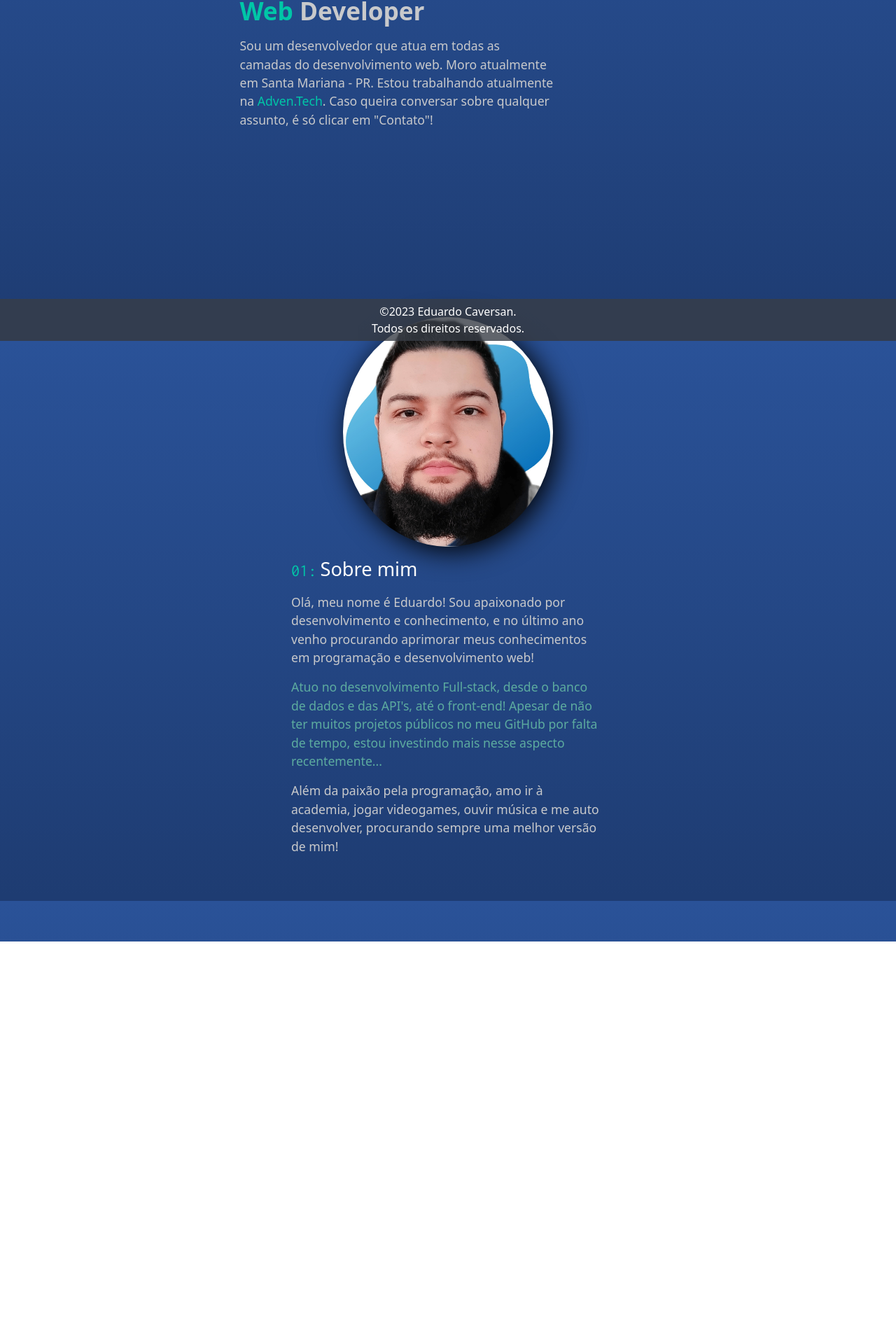
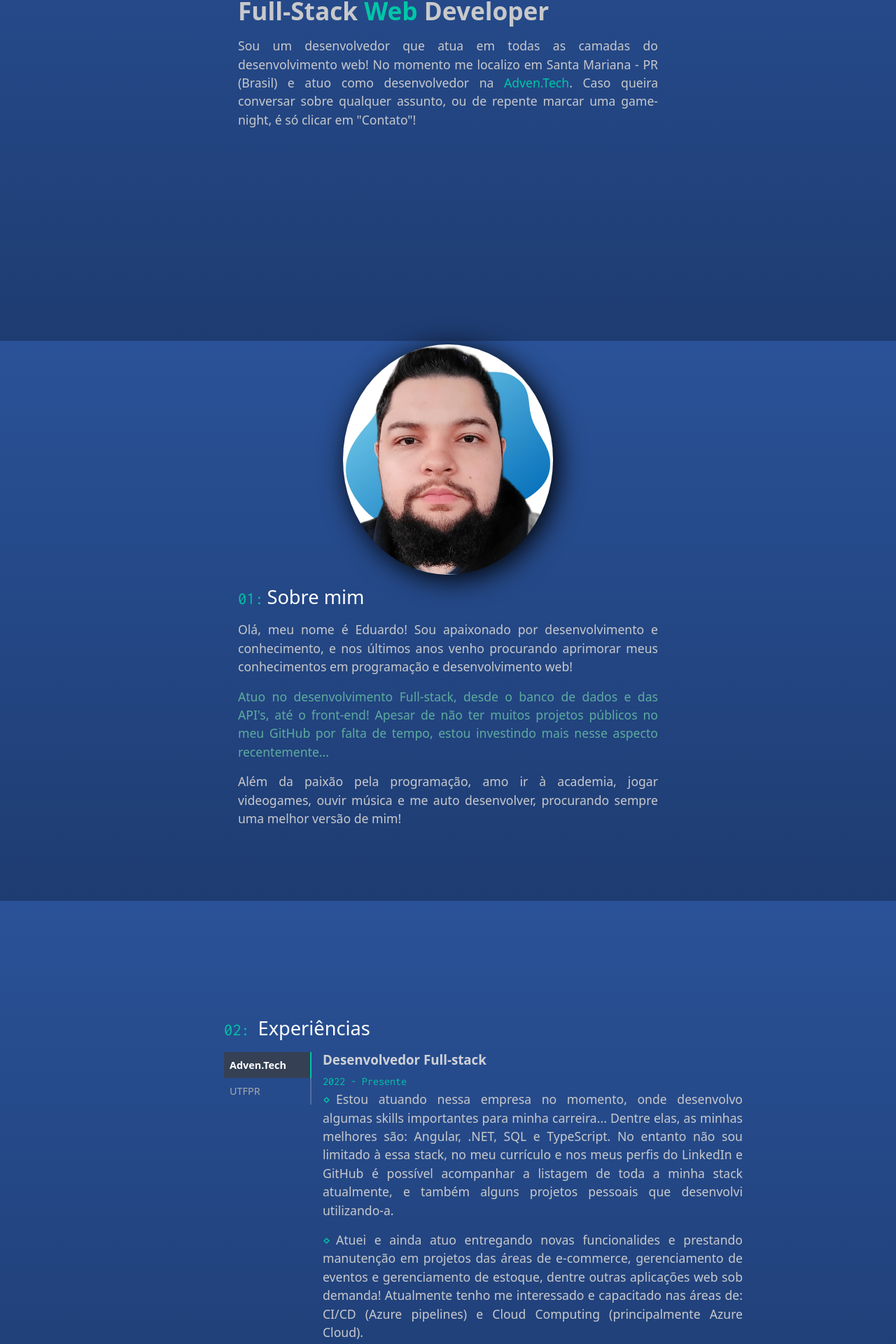
Before and after one commit to EduardoCaversan/project, an Angular app: page / in a window 1280 px wide. Shown: the part 313-2233 px from the top of the page at 70% size. Before the commit the page ends 1658 px from the top, so only its background shows below. Built offline with nearby package versions, Linux system fonts and the light colour scheme.

Commit message:
#update-experiences (#3)
Co-authored-by: Eduardo Caversan <eduardo@adven.tech>

```diff
--- a/src/app/modules/landing/footer-component/footer-component.component.scss
+++ b/src/app/modules/landing/footer-component/footer-component.component.scss
@@ -8,10 +8,12 @@ body {
 }
 
 footer {
-    background-color: rgba(57,62,70,.8);
+    background-color: rgba(57, 62, 70, .8);
     color: white;
+    display: flex;
+    justify-content: center;
+    align-items: center;
     text-align: center;
-    position: fixed;
     bottom: 0;
     box-sizing: border-box;
     height: 60px;
--- a/src/app/modules/landing/header-component/header-component.component.html
+++ b/src/app/modules/landing/header-component/header-component.component.html
@@ -12,8 +12,7 @@
     <div class="menu p-0">
         <ul>
             <li><a href="#about-me" class="p-0">Sobre mim</a></li>
-            <li><a href="#experience" class="p-0">Experiência</a></li>
-            <li><a href="#education" class="p-0">Educação</a></li>
+            <li><a href="#experience" class="p-0">Experiências</a></li>
             <li><a href="#" (click)="downloadResume()" class="p-0">Currículo</a></li>
             <li><a [href]="'https://wa.me/' + mobileNumber + message" target="_blank" class="p-0">Contato</a></li>
         </ul>
--- a/src/app/modules/landing/header-component/header-component.component.scss
+++ b/src/app/modules/landing/header-component/header-component.component.scss
@@ -77,12 +77,6 @@ body {
     margin-right: 0.3rem;
 }
 
-.menu li:nth-child(5)::before{
-    content: "05:";
-    color: #00C6A7;
-    margin-right: 0.3rem;
-}
-
 .menu a {
     text-decoration: none;
     color: white;
--- a/src/app/modules/landing/main-content/main-content.component.html
+++ b/src/app/modules/landing/main-content/main-content.component.html
@@ -7,21 +7,23 @@
                 </span>
                 <h1>Eduardo Caversan<span style="color: white;">,</span></h1>
                 <h2>
+                    Full-Stack
                     <span class="job-title">Web</span>
                     Developer
                 </h2>
-                <p class="mt-3">Sou um desenvolvedor que atua em todas as camadas do desenvolvimento web. Moro
-                    atualmente em
+                <p class="mt-3">Sou um desenvolvedor que atua em todas as camadas do desenvolvimento web! No momento me
+                    localizo em
                     Santa
-                    Mariana - PR. Estou trabalhando atualmente na <a href="https://www.eventodaigreja.com.br"
-                        target="_blank" rel="noreferrer">Adven.Tech</a>. Caso queira conversar sobre qualquer assunto, é
+                    Mariana - PR (Brasil) e atuo como desenvolvedor na <a href="https://www.eventodaigreja.com.br"
+                        target="_blank" rel="noreferrer">Adven.Tech</a>. Caso queira conversar sobre qualquer assunto,
+                    ou de repente marcar uma game-night, é
                     só
                     clicar em "Contato"!</p>
             </div>
         </div>
     </div>
 </div>
-<section class="about-wrapper">
+<section class="about-wrapper d-flex align-items-center justify-content-center">
     <div id="about-me" class="row g-0">
         <div class="d-flex align-items-center justify-content-center flex-column">
             <div class="about-me-text d-flex flex-column align-items-center g-0 p-0">
@@ -31,8 +33,8 @@
                     </div>
                     <div class="text-container">
                         <h2 class="section-title"><span>01:</span>Sobre mim</h2>
-                        <p class="mt-3">Olá, meu nome é Eduardo! Sou apaixonado por desenvolvimento e conhecimento, e no
-                            último ano
+                        <p class="mt-3">Olá, meu nome é Eduardo! Sou apaixonado por desenvolvimento e conhecimento, e nos
+                            últimos anos
                             venho procurando aprimorar meus conhecimentos em programação e desenvolvimento web!</p>
                         <p class="job-text mt-3">Atuo no desenvolvimento Full-stack, desde o banco de dados e das API's,
                             até o front-end! Apesar de não ter muitos projetos públicos no meu GitHub por falta de
@@ -45,3 +47,25 @@
         </div>
     </div>
 </section>
+<section class="experience-wrapper">
+    <div id="experience">
+        <h2 class="section-title">
+            <span>02:</span> Experiências
+        </h2>
+        <div class="content">
+            <div class="tabs">
+                <div *ngFor="let item of experiences; let i = index" class="tab" [class.active]="i === experienceIndex"
+                    (click)="setActiveExperience(i)">
+                    {{ item.company }}
+                </div>
+            </div>
+            <div class="experience-text-container">
+                <h3>{{ experiences[experienceIndex].role }}</h3>
+                <div class="period">{{ experiences[experienceIndex].dateRange }}</div>
+                <div *ngFor="let paragraph of experiences[experienceIndex].paragraphs">
+                    <p>{{ paragraph }}</p>
+                </div>
+            </div>
+        </div>
+    </div>
+</section>
--- a/src/app/modules/landing/main-content/main-content.component.scss
+++ b/src/app/modules/landing/main-content/main-content.component.scss
@@ -1,9 +1,5 @@
 * {
     font-family: system-ui, -apple-system, BlinkMacSystemFont, 'Segoe UI', Roboto, Oxygen, Ubuntu, Cantarell, 'Open Sans', 'Helvetica Neue', sans-serif;
-}
-
-#intro {
-    user-select: none;
 }
 
 .intro-text {
@@ -33,6 +29,14 @@
     font-size: 1.1rem;
 }
 
+.experience-text-container p {
+    font-size: 1.1rem;
+}
+
+.experience-text-container h3 {
+    color: white;
+}
+
 .introduction-greeting {
     font-size: 1.1rem;
     font-family: 'Inconsolata', monospace;
@@ -58,11 +62,18 @@
     transition: all .15s ease-in-out;
 }
 
+.job-title {
+    cursor: pointer;
+    color: #00C6A7;
+    transition: all 150ms ease-in-out;
+}
+
 p {
     font-size: 1.1rem;
     max-width: 600px;
-    width: 35vw;
+    width: 55vw;
     color: #c8c9cb;
+    text-align: justify;
 }
 
 .intro-text p a,
@@ -84,9 +95,6 @@ section {
 }
 
 #about-me {
-    display: grid;
-    grid-template-columns: 1fr;
-    grid-template-rows: 1fr;
     height: 100vh;
     max-width: 1000px;
     width: 40vw;
@@ -118,9 +126,102 @@ section {
     transition: opacity .4s ease-in-out;
 }
 
+@keyframes ZoomIn {
+    0% {
+        transform: scale(0.8);
+    }
+
+    100% {
+        transform: scale(1);
+    }
+}
+
+$tab-transition: 0.3s ease-in-out;
+
+.experience-wrapper {
+    display: flex;
+    justify-content: center;
+    align-items: center;
+}
+
+#experience {
+    width: 50%;
+    max-width: 800px;
+}
+
+#experience .content {
+    display: flex;
+    margin-top: 1rem;
+
+    .experience-text-container {
+        width: 80%;
+        flex-grow: 1;
+        animation: 0.2s ease-out 0s 1 ZoomIn;
+
+        h3 {
+            color: #d0d2d5;
+            font-weight: 700;
+            margin: 0;
+            max-width: 400px;
+            font-size: 1.17em;
+        }
+
+        .period {
+            margin-top: 0.5rem !important;
+            font-size: 1rem;
+            font-family: "Inconsolata", monospace;
+            color: #00C6A7;
+            margin: 0;
+        }
+
+        p::before {
+            content: "⋄";
+            margin-right: 0.5rem;
+            color: #00C6A7;
+        }
+
+        p>b,
+        strong {
+            color: #d0d2d5;
+        }
+    }
+}
+
+#experience .tabs {
+    display: flex;
+    flex-direction: column;
+    margin-right: 1rem;
+
+    .tab {
+        padding: 0.5rem;
+        color: #a8aaad;
+        font-size: 0.9rem;
+        font-weight: 400;
+        cursor: pointer;
+        display: flex;
+        min-width: 125px;
+        user-select: none;
+        transition: all $tab-transition;
+        border-right: 2px solid rgba(255, 255, 255, 0.2);
+    }
+
+    .tab.active,
+    .tab:hover {
+        color: #fff;
+        font-weight: 600;
+        transition: all $tab-transition;
+    }
+
+    .tab.tab.active {
+        background-color: rgba(57, 62, 70, .8);
+        border-right: 2px solid #00C6A7;
+        transition: all $tab-transition;
+    }
+}
+
 @media only screen and (max-width: 767px) {
     .intro-text {
-        max-width: 70vw;
+        max-width: 90vw;
         overflow: hidden;
     }
 
@@ -138,8 +239,7 @@ section {
     }
 
     #about-me {
-        max-width: 1000px;
-        width: 70vw;
+        width: 90vw;
     }
 
     .about-me-photo {
@@ -149,4 +249,18 @@ section {
     .about-me-photo img {
         width: 150px;
     }
+
+    #experience {
+        width: 100%;
+        margin: 0 1rem;
+    }
+
+    .tab {
+        min-width: 15px !important;
+
+        span {
+            width: 0;
+            display: none;
+        }
+    }
 }
--- a/src/app/modules/landing/main-content/main-content.component.ts
+++ b/src/app/modules/landing/main-content/main-content.component.ts
@@ -1,4 +1,11 @@
 import { Component } from '@angular/core';
+
+export interface IExperience {
+  company: string;
+  dateRange: string;
+  role: string;
+  paragraphs: string[];
+}
 
 @Component({
   selector: 'app-main-content',
@@ -6,5 +13,29 @@ import { Component } from '@angular/core';
   styleUrls: ['./main-content.component.scss']
 })
 export class MainContentComponent {
+  public experiences: IExperience[] = [
+    {
+      company: "Adven.Tech",
+      dateRange: "2022 - Presente",
+      role: "Desenvolvedor Full-stack",
+      paragraphs: [
+        "Estou atuando nessa empresa no momento, onde desenvolvo algumas skills importantes para minha carreira... Dentre elas, as minhas melhores são: Angular, .NET, SQL e TypeScript. No entanto não sou limitado à essa stack, no meu currículo e nos meus perfis do LinkedIn e GitHub é possível acompanhar a listagem de toda a minha stack atualmente, e também alguns projetos pessoais que desenvolvi utilizando-a.",
+        "Atuei e ainda atuo entregando novas funcionalides e prestando manutenção em projetos das áreas de e-commerce, gerenciamento de eventos e gerenciamento de estoque, dentre outras aplicações web sob demanda! Atualmente tenho me interessado e capacitado nas áreas de: CI/CD (Azure pipelines) e Cloud Computing (principalmente Azure Cloud)."
+      ]
+    },
+    {
+      company: "UTFPR",
+      dateRange: "2022 - Presente",
+      role: "Estudante de Eng. da computação",
+      paragraphs: [
+        "Atualmente estudo nesta instituição, onde curso engenharia da computação, desenvolvendo muitas skills, sendo elas: Algoritmos, Programação orientada a objetos (OOP), Estrutura de dados, Administração de bancos de dados (DBA), Eletrônica, Programação de baixo nível, dentre muitas outras!",
+        "Nessa instituição e em algumas experiências anteriores, não somente desenvolvi minhas hard-skills, como também minhas soft-skills, tive algumas experiências liderando equipes e grupos para atingir metas e objetivos, também tive carga horária em matérias como: Fundamentos da ética, inglês instrumental, comunicação oral e escrita, Libras 1 (nível básico), dentre algumas outras."
+      ]
+    }
+  ];
+  public experienceIndex: number = 0
 
+  public setActiveExperience(index: number): void {
+    this.experienceIndex = index;
+  }
 }
--- a/src/styles.scss
+++ b/src/styles.scss
@@ -1,5 +1,9 @@
 @import url('https://fonts.googleapis.com/css2?family=Inconsolata:wght@400;700&display=swap');
 @import "~bootstrap/dist/css/bootstrap.min.css";
+
+* {
+    user-select: none;
+}
 
 body,
 html {
@@ -13,4 +17,24 @@ html {
     background-blend-mode: multiply, multiply;
     background-size: cover;
     background-attachment: fixed;
+    scroll-padding: auto;
 }
+
+::-webkit-scrollbar {
+    width: 8px;
+    background-color: rgb(57, 62, 70);
+}
+
+::-webkit-scrollbar-thumb {
+    border-radius: 8px;
+    background-color: rgba(38, 41, 46, 0.8);
+    box-shadow: inset 0 0 6px rgba(0, 0, 0, 0.1);
+}
+
+::-webkit-scrollbar-thumb:hover {
+    background-color: rgba(23, 24, 28, 0.8);
+}
+
+::-webkit-scrollbar-track {
+    background-color: transparent;
+}
```
